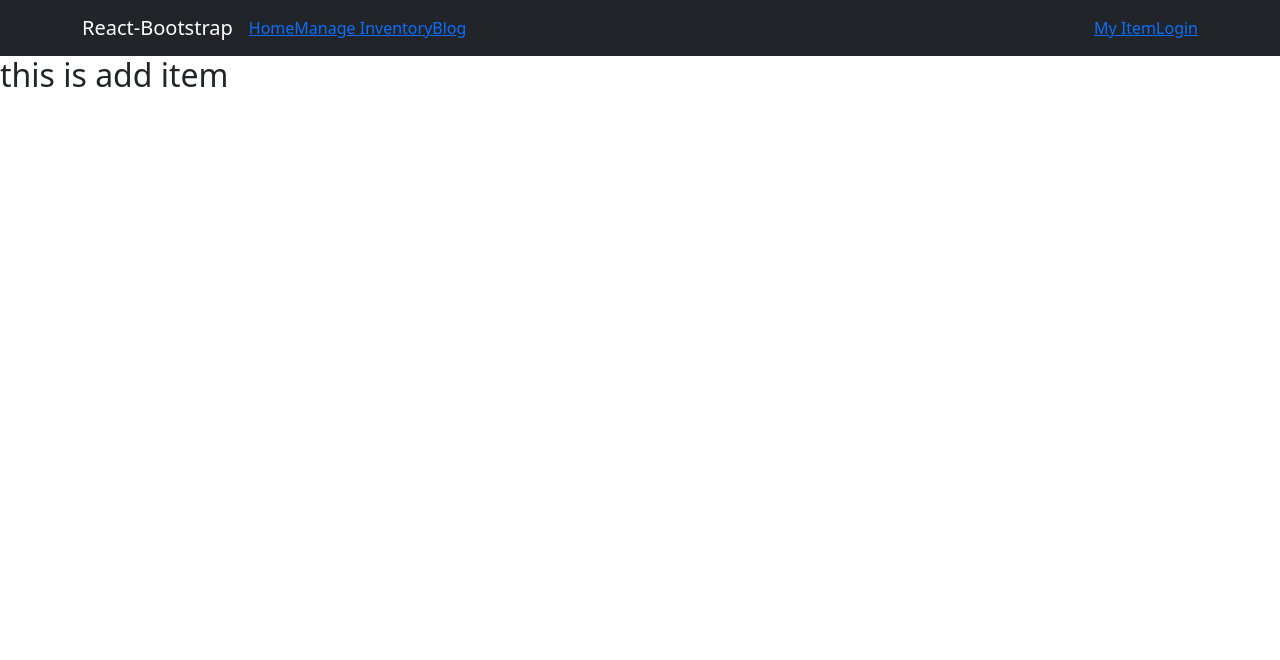
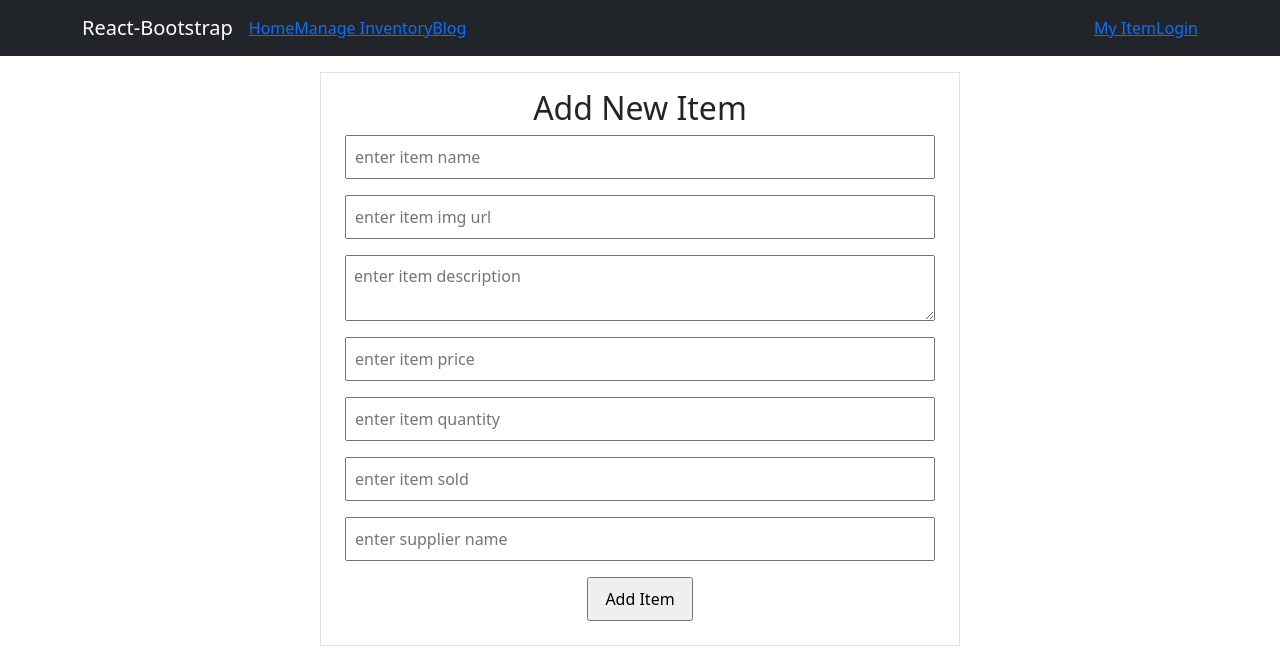
Before and after one commit to muh-arifulislam/warehouse-management-client, a React (Create React App) app: page /add-new-item in a window 1280 px wide. Shown: the top 660 px of the page. Built offline with nearby package versions, Linux system fonts and the light colour scheme; no server answers.

Commit message:
deleting item fixed

```diff
--- a/src/pages/AddItem/AddItem.css
+++ b/src/pages/AddItem/AddItem.css
@@ -0,0 +1,9 @@
+.custom-responsive-w {
+    width: 50%;
+}
+
+@media only screen and (max-width:576px) {
+    .custom-responsive-w {
+        width: 80%;
+    }
+}
--- a/src/pages/AddItem/AddItem.js
+++ b/src/pages/AddItem/AddItem.js
@@ -1,9 +1,46 @@
-import React from 'react';
+import React, { useState } from 'react';
+import { useForm } from "react-hook-form";
+import Loading from '../Loading/Loding';
+import './AddItem.css';
+const AddItem = () => {
+    const { register, handleSubmit } = useForm();
+    const [loading, setLoading] = useState(false);
+    const onSubmit = data => {
+        setLoading(true);
+        fetch('http://localhost:5000/item', {
+            method: 'POST',
+            headers: {
+                'content-type': 'application/json'
+            },
+            body: JSON.stringify(data)
+        })
+            .then(res => res.json())
+            .then(data => {
+                console.log(data);
+                setTimeout(() => {
+                    setLoading(false)
+                }, 1000)
 
-const AddItem = () => {
+            })
+    };
     return (
-        <div>
-            <h2>this is add item</h2>
+        <div className='custom-responsive-w mx-auto mt-3 px-4 py-2 border'>
+            {
+                loading && <Loading></Loading>
+            }
+            <h2 className='text-center my-2'>Add New Item</h2>
+            <form className='' onSubmit={handleSubmit(onSubmit)}>
+                <input className='d-block mb-3 px-2 py-2 w-100' placeholder='enter item name' {...register("name")} required />
+                <input className='d-block mb-3 px-2 py-2 w-100' placeholder='enter item img url' {...register("img")} required />
+                <textarea className='d-block mb-3 px-2 py-2 w-100' placeholder='enter item description' {...register("description")} required />
+                <input className='d-block mb-3 px-2 py-2 w-100' placeholder='enter item price' {...register("price")} required />
+                <input className='d-block mb-3 px-2 py-2 w-100' placeholder='enter item quantity' {...register("quantity")} required />
+                <input className='d-block mb-3 px-2 py-2 w-100' placeholder='enter item sold' {...register("sold")} required />
+                <input className='d-block mb-3 px-2 py-2 w-100' placeholder='enter supplier name' {...register("suplier")} required />
+                <div className='d-flex justify-content-center'>
+                    <input className='d-block mb-3 py-2 px-3' value='Add Item' type="submit" />
+                </div>
+            </form>
         </div>
     );
 };
--- a/src/pages/ManageInventory/ManageInventory.js
+++ b/src/pages/ManageInventory/ManageInventory.js
@@ -7,30 +7,30 @@ import ManageItem from '../ManageItem/ManageItem';
 import './ManageInventory.css';
 const ManageInventory = () => {
     const [items, setItems] = useItems();
+    const [selectedItem, setSelectedItem] = useState('');
     const [show, setShow] = useState(false);
     const [deleteProcess, setDeleteProcess] = useState(false);
     const handleClose = () => setShow(false);
-    const handleShow = () => setShow(true);
+    const handleShow = (id) => {
+        setShow(true);
+        setSelectedItem(id);
+    };
     const handleDeleteItem = (id) => {
-        handleShow();
-        if (deleteProcess) {
-            console.log('you may go now', id)
-        }
-        // fetch(`http://localhost:5000/item/${id}`, {
-        //     method: 'DELETE',
-        //     headers: {
-        //         'content-type': 'application/json'
-        //     },
-        //     body: JSON.stringify({})
-        // })
-        //     .then(res => res.json())
-        //     .then(data => {
-        //         if (data.deletedCount > 0) {
-        //             const remainItem = items.filter(item => item._id !== id);
-        //             setItems(remainItem);
-        //         }
-        //     })
-        setDeleteProcess(false);
+        fetch(`http://localhost:5000/item/${id}`, {
+            method: 'DELETE',
+            headers: {
+                'content-type': 'application/json'
+            },
+            body: JSON.stringify({})
+        })
+            .then(res => res.json())
+            .then(data => {
+                if (data.deletedCount > 0) {
+                    const remainItem = items.filter(item => item._id !== id);
+                    setItems(remainItem);
+                }
+            })
+
     }
     return (
         <div className='container manange-inventory-container'>
@@ -46,8 +46,8 @@ const ManageInventory = () => {
                             Close
                         </Button>
                         <Button variant="danger" onClick={() => {
-                            setDeleteProcess(true);
                             handleClose();
+                            handleDeleteItem(selectedItem);
                         }}>
                             Delete
                         </Button>
@@ -62,7 +62,7 @@ const ManageInventory = () => {
             </div>
             <div className='row manange-inventory'>
                 {
-                    items.map(item => <ManageItem key={item._id} handleDeleteItem={handleDeleteItem} item={item}></ManageItem>)
+                    items.map(item => <ManageItem key={item._id} handleShow={handleShow} item={item}></ManageItem>)
                 }
             </div>
         </div>
--- a/src/pages/ManageItem/ManageItem.js
+++ b/src/pages/ManageItem/ManageItem.js
@@ -1,6 +1,6 @@
 import React from 'react';
 import './ManageItem.css';
-const ManageItem = ({ item, handleDeleteItem }) => {
+const ManageItem = ({ item, handleShow }) => {
     const { name, price, quantity, _id } = item;
     return (
         <div className='col-lg-12 border-top border-success p-2 row gx-2 text-center fs-5 manage-item-row'>
@@ -14,7 +14,7 @@ const ManageItem = ({ item, handleDeleteItem }) => {
                 <div className="p-3 border manage-item">{quantity}</div>
             </div>
             <div className="col-3">
-                <div onClick={() => handleDeleteItem(_id)} className="p-3 border delete-item">Delete Item</div>
+                <div onClick={() => handleShow(_id)} className="p-3 border delete-item">Delete Item</div>
             </div>
         </div>
     );
```
